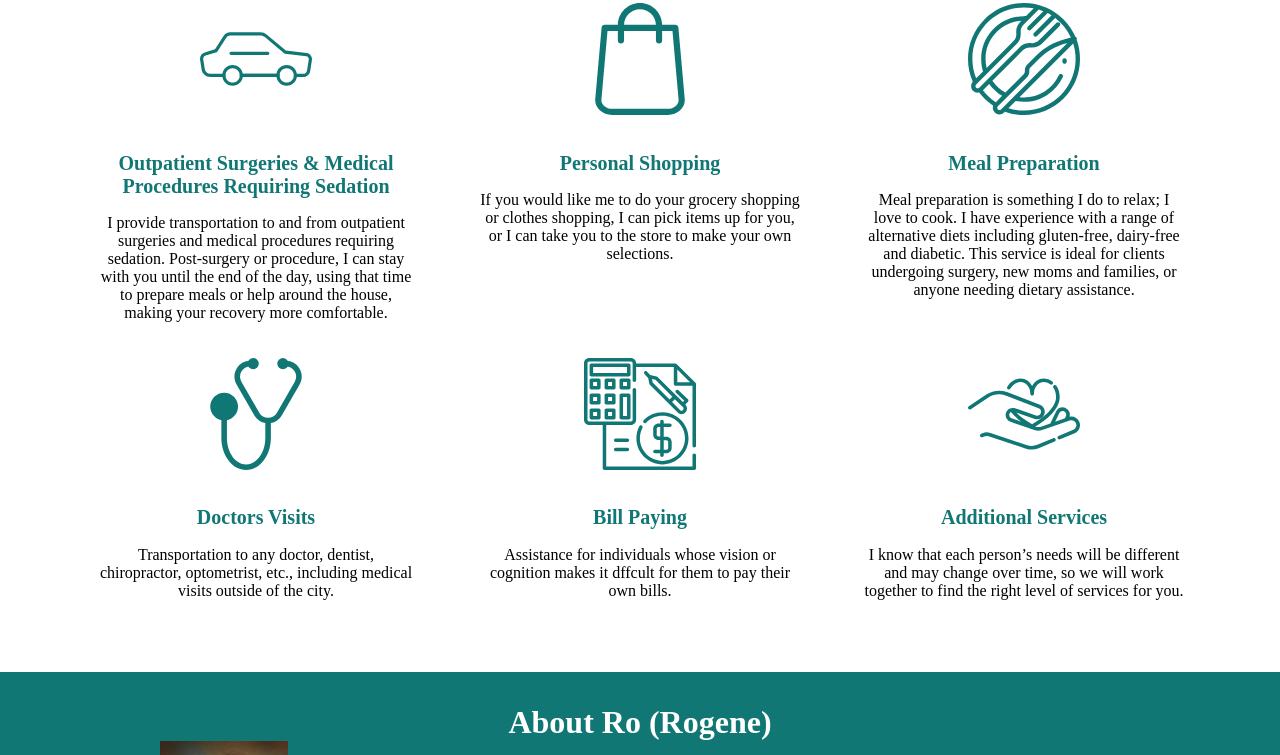
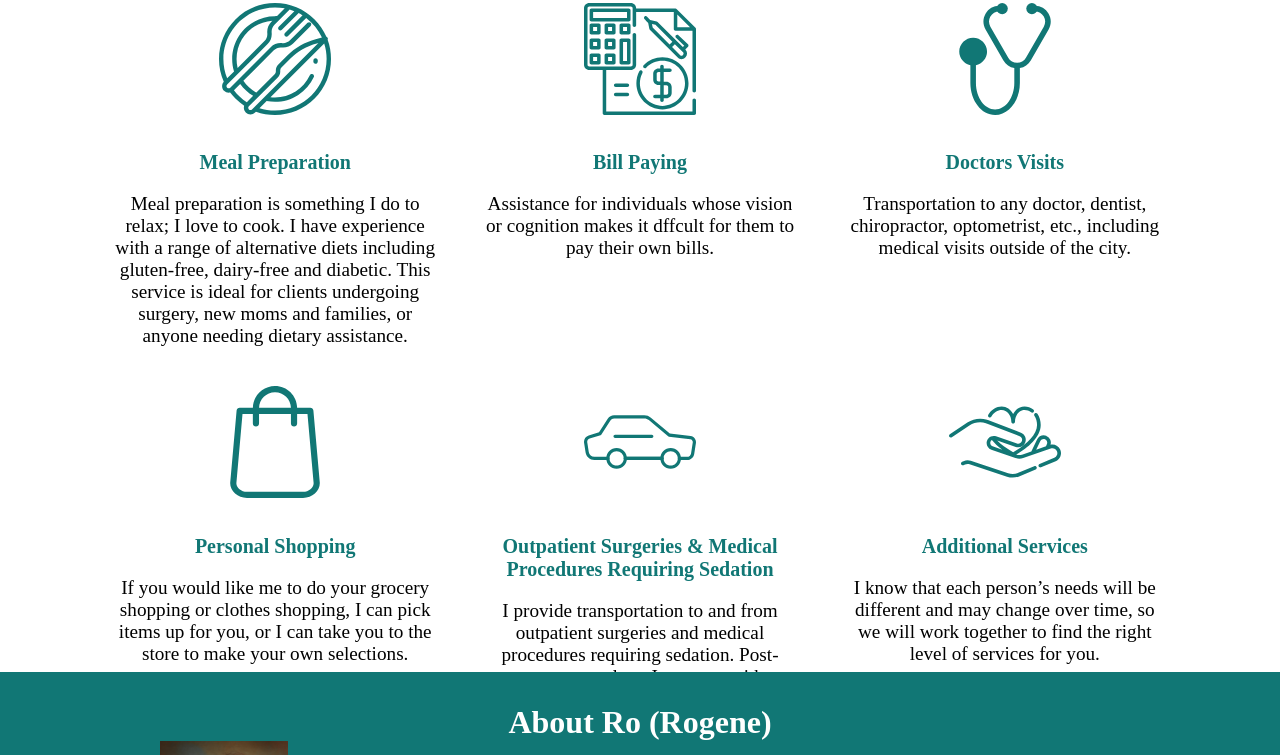
Before and after one commit to alexasparks/ro-onthego.com, a React (Create React App) app: page / in a window 1280 px wide. Shown: the part 540-1295 px from the top of the page. Built offline with nearby package versions, Linux system fonts and the light colour scheme; a web font is replaced by a local one.

Commit message:
more styling

```diff
--- a/src/Services.js
+++ b/src/Services.js
@@ -12,25 +12,18 @@ let Services = props => {
     <div className="services-page">
       <h1 className="heading">Services</h1>
         <div className="services-text-icons-container">
-          <div className="column-item">
-            <img src={carIcon} className="services-icon" alt="car-icon" />
-              <div className="text">
-                <h2>Outpatient Surgeries & Medical Procedures Requiring Sedation</h2>
-                <p>I provide transportation to and from outpatient surgeries and medical procedures requiring sedation. Post-surgery or procedure, I can stay with you until the end of the day, using that time to prepare meals or help around the house, making your recovery more comfortable.</p>
-              </div>
-          </div>
-        <div className="column-item">
-          <img src={shoppingIcon} className="services-icon" alt="shopping-icon" />
-            <div className="text">
-              <h2>Personal Shopping</h2>
-              <p>If you would like me to do your grocery shopping or clothes shopping, I can pick items up for you, or I can take you to the store to make your own selections.</p>
-            </div>
-       </div>
         <div className="column-item">
           <img src={mealPrepIcon} className="services-icon" alt="meal-prep-icon" />
             <div className="text">
               <h2>Meal Preparation</h2>
               <p>Meal preparation is something I do to relax; I love to cook. I have experience with a range of alternative diets including gluten-free, dairy-free and diabetic. This service is ideal for clients undergoing surgery, new moms and families, or anyone needing dietary assistance.</p>
+            </div>
+        </div>
+        <div className="column-item">
+          <img src={billPayingIcon} className="services-icon" alt="bill-pay-icon" />
+            <div className="text">
+              <h2>Bill Paying</h2>
+              <p>Assistance for individuals whose vision or cognition makes it dffcult for them to pay their own bills.</p>
             </div>
         </div>
         <div className="column-item">
@@ -41,12 +34,19 @@ let Services = props => {
             </div>
         </div>
         <div className="column-item">
-          <img src={billPayingIcon} className="services-icon" alt="bill-pay-icon" />
+          <img src={shoppingIcon} className="services-icon" alt="shopping-icon" />
             <div className="text">
-              <h2>Bill Paying</h2>
-              <p>Assistance for individuals whose vision or cognition makes it dffcult for them to pay their own bills.</p>
+              <h2>Personal Shopping</h2>
+              <p>If you would like me to do your grocery shopping or clothes shopping, I can pick items up for you, or I can take you to the store to make your own selections.</p>
             </div>
-        </div>
+       </div>
+          <div className="column-item">
+            <img src={carIcon} className="services-icon" alt="car-icon" />
+              <div className="text">
+                <h2>Outpatient Surgeries & Medical Procedures Requiring Sedation</h2>
+                <p>I provide transportation to and from outpatient surgeries and medical procedures requiring sedation. Post-surgery or procedure, I can stay with you until the end of the day, using that time to prepare meals or help around the house, making your recovery more comfortable.</p>
+              </div>
+          </div>
         <div className="column-item">
           <img src={helpingHandIcon} className="services-icon" alt="helping-hand-icon" />
             <div className="text">
--- a/src/css/services.css
+++ b/src/css/services.css
@@ -3,9 +3,7 @@
     display: flex;
     flex-direction: column;
     width: 100vw;
-    /* margin: auto; */
     height: 100vh;
-    /* margin-bottom: 3em; */
     background-color: white;
   }
 
@@ -17,11 +15,10 @@
   }
 
   .services-text-icons-container {
-    /* border: 2px solid green; */
     display: flex;
     flex-direction: column;
     flex-flow: row wrap;
-    width: 100vw;
+    width: 95vw;
     justify-content: center;
     margin: 2.5% auto;
   }
@@ -52,7 +49,7 @@
 
   .text p {
     text-align: center;
-    font-size: 1em;
+    font-size: 1.2em;
   }
 
   .text h2 {
@@ -66,7 +63,7 @@
     text-align: center;
     color: rgb(130, 130, 130);
     font-size: .5em;
-    margin-top: 25%;
+    margin-top: 10%;
   }
 }
 
```
